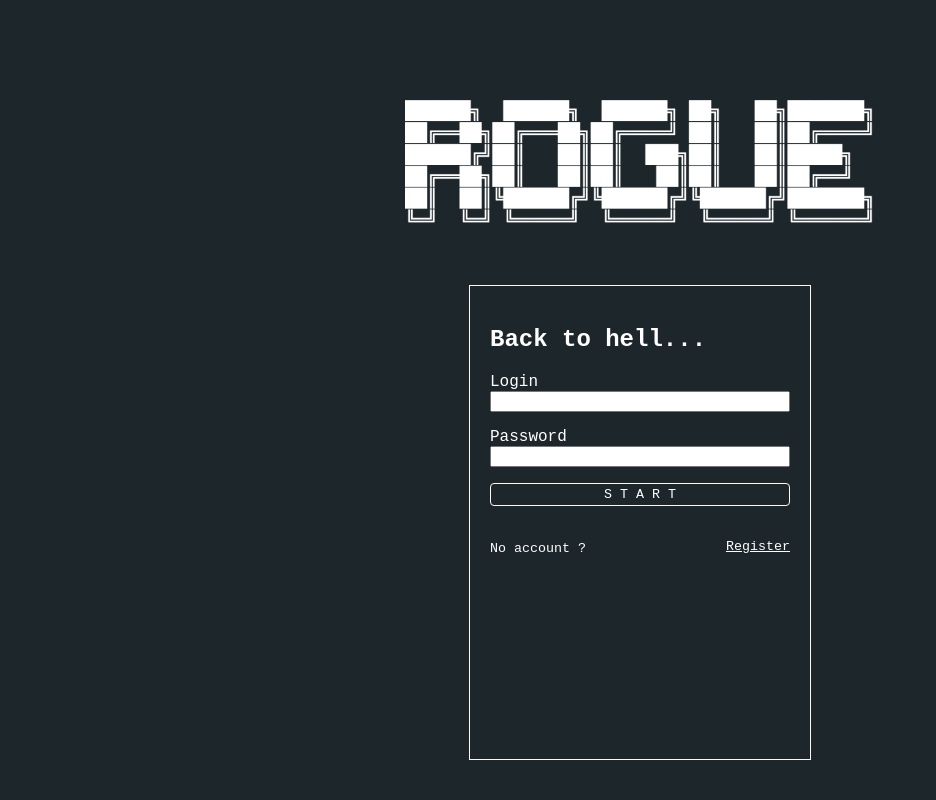
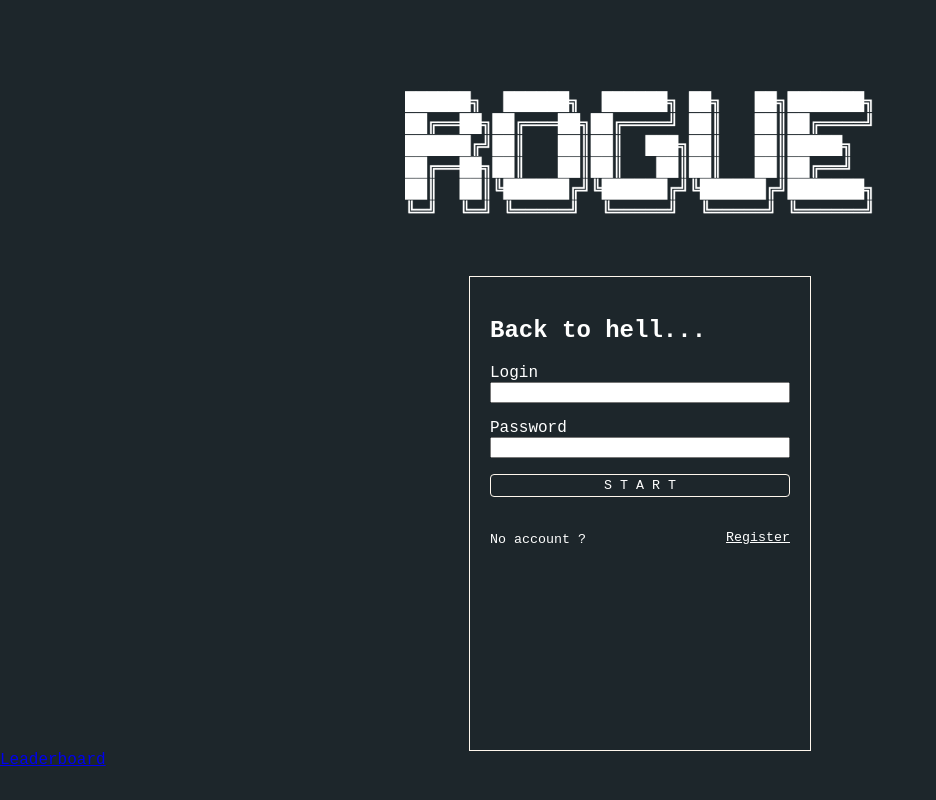
Before and after one commit to Asgarrrr/ROGUE, a PHP site: page / in a window 1280 px wide. Shown: the whole page, without its empty margins (0-936 px from the left). Run offline with PHP 8.4, Linux system fonts and the light colour scheme.

Commit message:
Button to go on leaderboard

```diff
--- a/PHP/auth.php
+++ b/PHP/auth.php
@@ -37,6 +37,7 @@
         <small> <?= $type == "register" ? "Already registered ? <a class='loginRegister' href='' onClick='window.history.replaceState(null, null, window.location.pathname);' >log in</a>" : "No account ? <a class='loginRegister' href='?register'>Register</a>" ?> </small>
 
     </form>
+    <a href="PHP/leaderboard.php" class="leaderboard">Leaderboard</a>
 
 </div>
 
```
